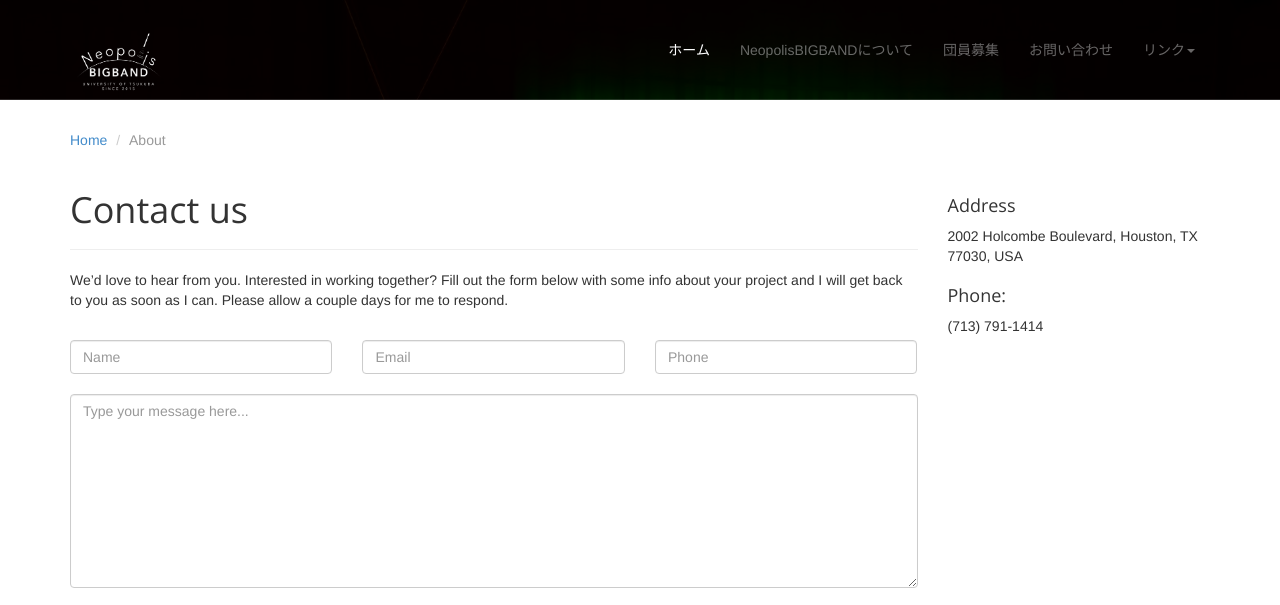
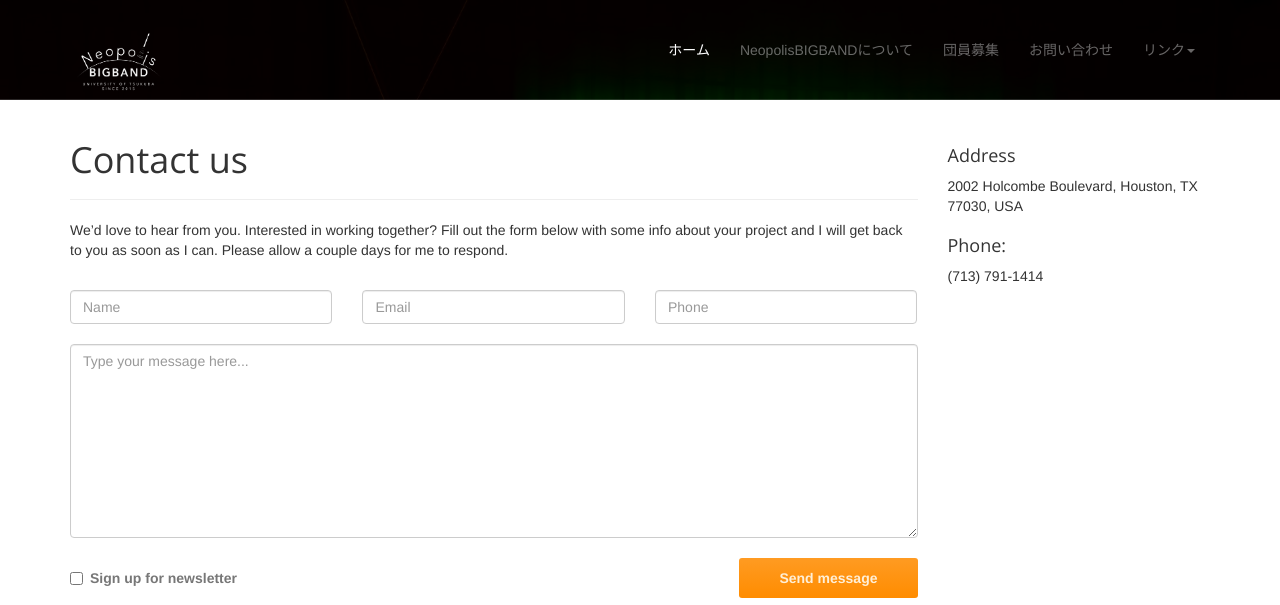
Before and after one commit to Honoka-Kawakami/Neopolis_shinkan, a plain HTML site: page contact.html in a window 1280 px wide. Shown: the top 605 px of the page. Drawn offline with nearby package versions, Linux system fonts and the light colour scheme; some packages are replaced by stand-ins of ours.

Commit message:
いらないリンクを消した

```diff
--- a/contact.html
+++ b/contact.html
@@ -63,11 +63,6 @@
 
 	<!-- container -->
 	<div class="container">
-
-		<ol class="breadcrumb">
-			<li><a href="index.html">Home</a></li>
-			<li class="active">About</li>
-		</ol>
 
 		<div class="row">
 
```
